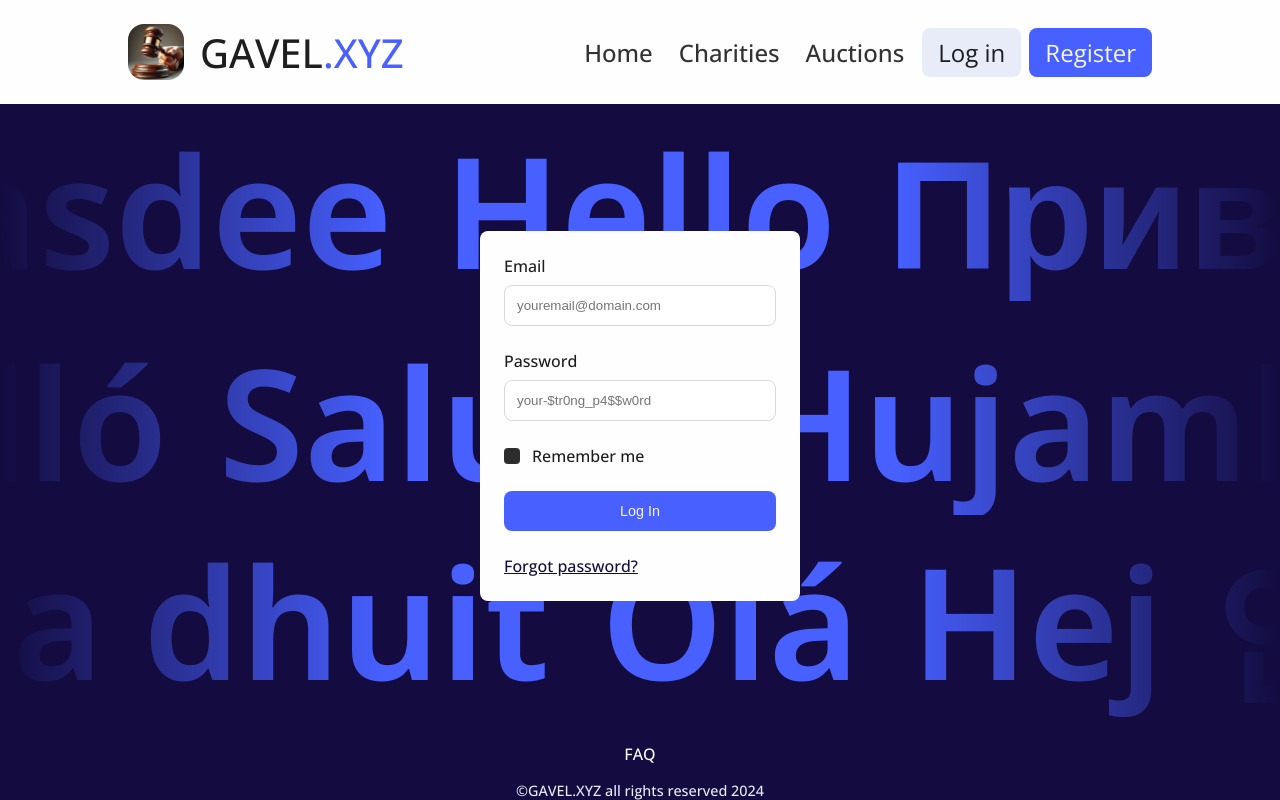
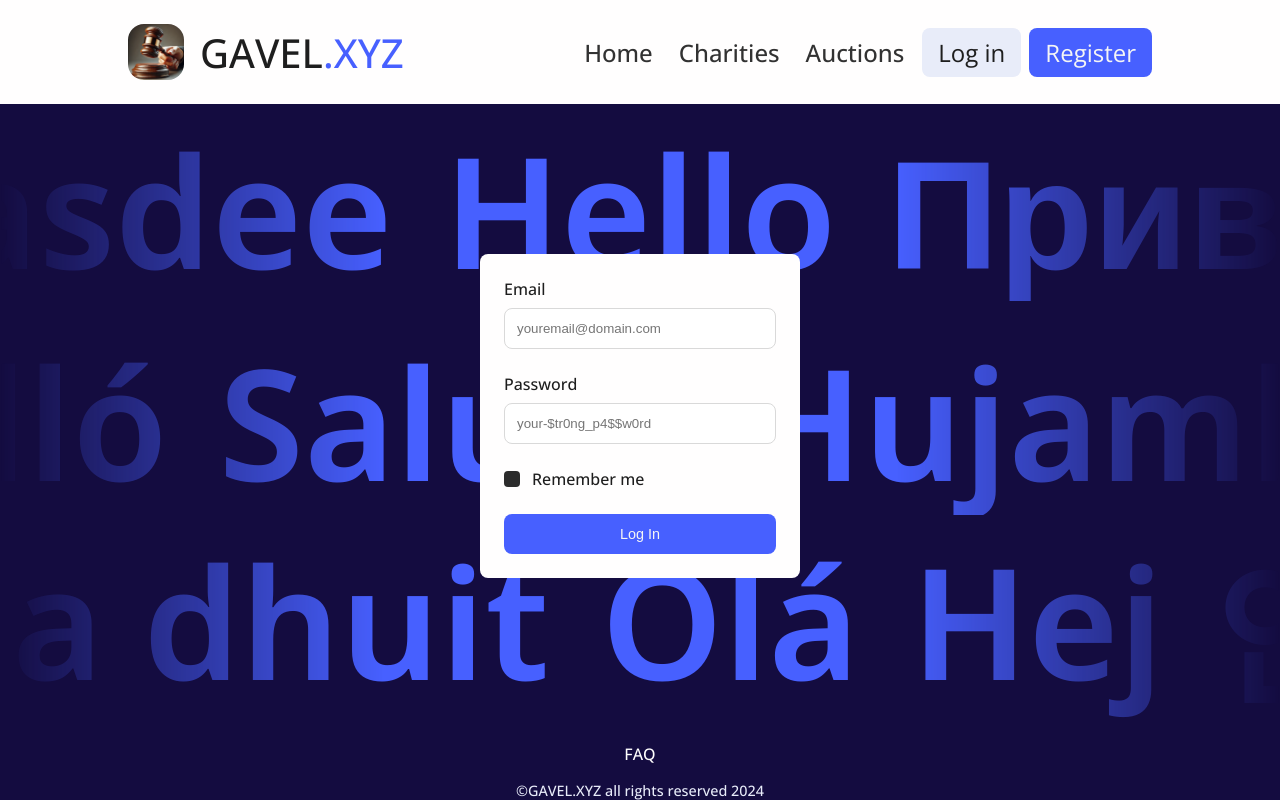
Before and after one commit to Cache-me-if-u-can/AuctionWebsite, a React (Vite) app in the folder ReactPart/: page /LogIn in a window 1280 px wide. Built offline with nearby package versions, Linux system fonts and the light colour scheme; no server answers.

Commit message:
chore(login): remove unimplemented "Forgot Password" feature

```diff
--- a/ReactPart/src/pages/LogIn/LogIn.tsx
+++ b/ReactPart/src/pages/LogIn/LogIn.tsx
@@ -176,9 +176,6 @@ export default function LogIn() {
               Log In
             </button>
           </div>
-          <div className={styles.text_link}>
-            <a href="#">Forgot password?</a>
-          </div>
         </form>
       </main>
 
```
